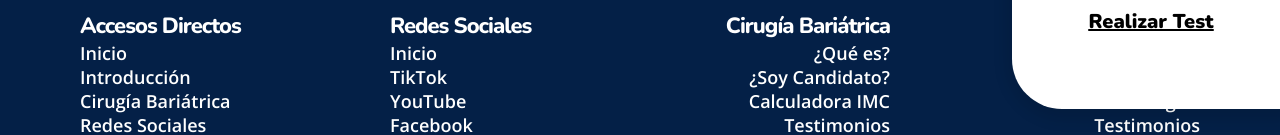
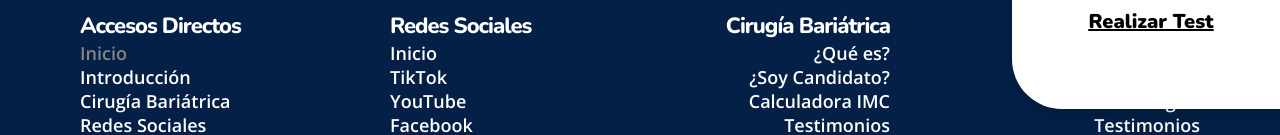
Before and after one commit to Camlo01/dr-herrera-website, a React (Vite) app: page / in a window 1280 px wide. In both pictures the pointer is over the link 103 px from the left and 2362 px from the top of the page. Shown: the part 2309-2444 px from the top of the page. Built offline with nearby package versions, Linux system fonts and the light colour scheme; a web font is replaced by a local one.

Commit message:
Add hover style to <a> elements

```diff
--- a/src/components/Footer/footer.css
+++ b/src/components/Footer/footer.css
@@ -91,4 +91,9 @@
     font-size: 1.8rem;
     text-decoration: none;
     color: white;
+    transition: color .1s ease;
 }
+
+.footer .links ul li a:hover {
+    color: rgb(134, 134, 134);
+}
```
